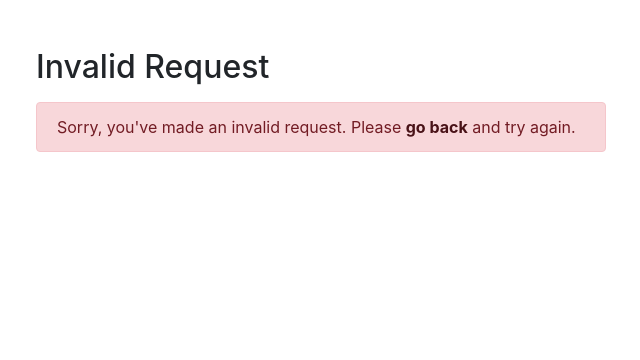
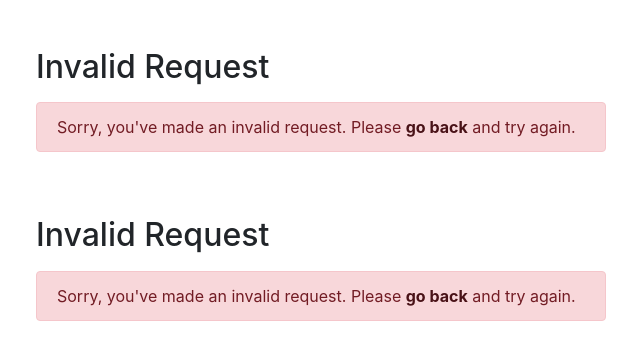
Before and after one commit to EvolvedShaman/cardines-pdo-crud, a PHP site: page /public/error.php in a window 1280 px wide. Shown: the top 360 px of the page, without its empty margins (319-959 px from the left). Run offline with PHP 8.4, Linux system fonts and the light colour scheme.

Commit message:
added error file

```diff
--- a/public/error.php
+++ b/public/error.php
@@ -23,4 +23,29 @@
         </div>
     </div>
 </body>
+</html><!DOCTYPE html>
+<html lang="en">
+<head>
+    <meta charset="UTF-8">
+    <title>Error</title>
+    <link rel="stylesheet" href="https://stackpath.bootstrapcdn.com/bootstrap/4.5.2/css/bootstrap.min.css">
+    <style>
+        .wrapper{
+            width: 600px;
+            margin: 0 auto;
+        }
+    </style>
+</head>
+<body>
+    <div class="wrapper">
+        <div class="container-fluid">
+            <div class="row">
+                <div class="col-md-12">
+                    <h2 class="mt-5 mb-3">Invalid Request</h2>
+                    <div class="alert alert-danger">Sorry, you've made an invalid request. Please <a href="index.php" class="alert-link">go back</a> and try again.</div>
+                </div>
+            </div>
+        </div>
+    </div>
+</body>
 </html>
```
